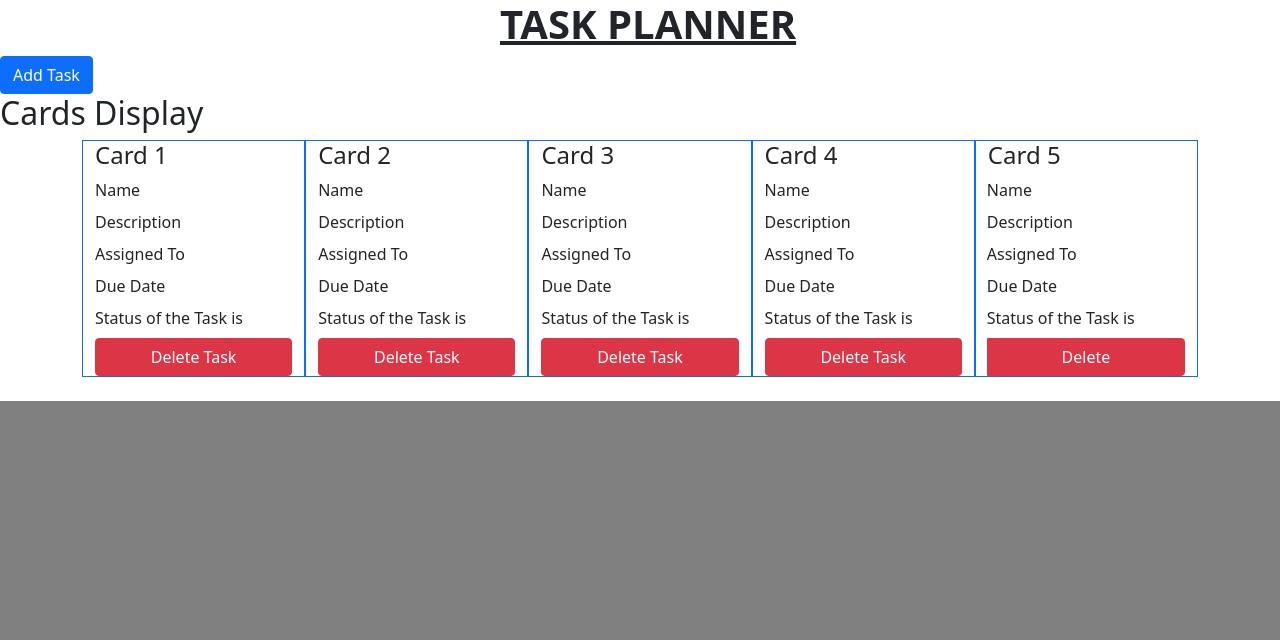
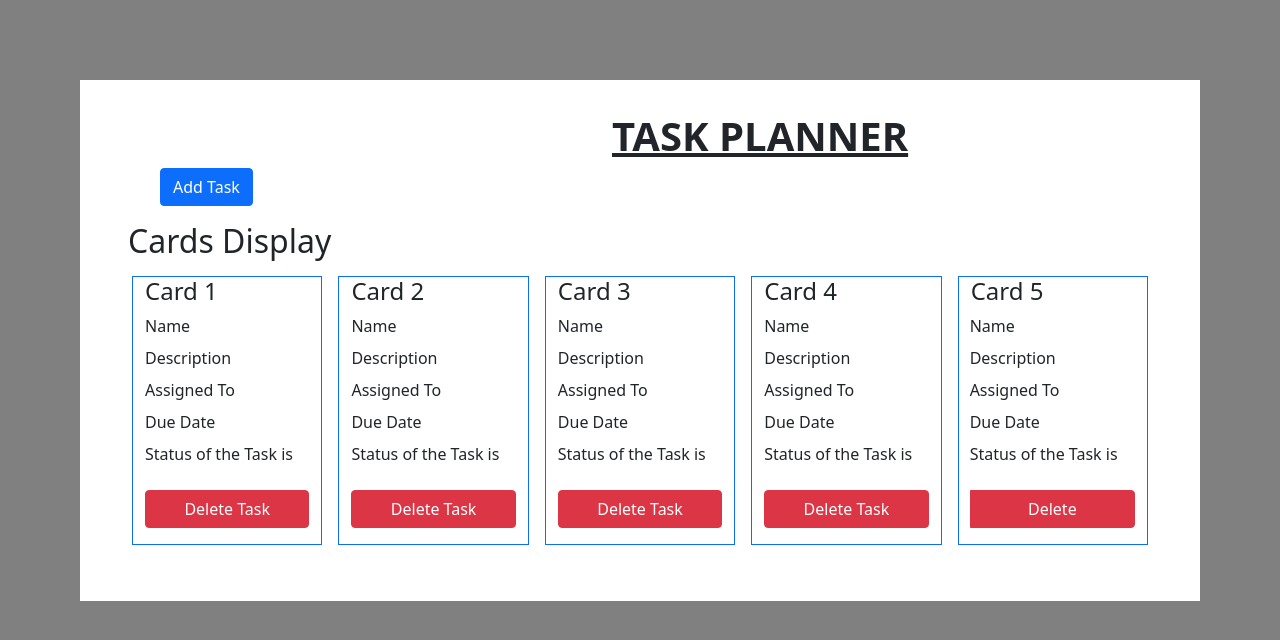
Before and after one commit to JWD5/FinalProject-JWD, a plain HTML site: page index.html in a window 1280 px wide. Drawn offline with nearby package versions, Linux system fonts and the light colour scheme.

Commit message:
Commit after changing cards layout

```diff
--- a/css/styles.css
+++ b/css/styles.css
@@ -1,5 +1,11 @@
 html{
     background-color: gray;
+}
+body{
+    margin: 5rem;
+    padding: 2rem;
+
+
 }
 .taskpage{
     /* display: inline-flex; */
@@ -13,6 +19,7 @@ html{
 }
 .homepage{
     display: flex;
+
     justify-content:space-between;
     align-items: flex-start;
     flex-direction: row;
@@ -43,7 +50,7 @@ html{
     flex-direction: column;
 }
 .add{
-    margin: left 200px;
+    margin-left: 3rem;
 }
 h1{
     margin-left: 500px;
--- a/index.html
+++ b/index.html
@@ -11,77 +11,78 @@
     <title>Task Planner</title>
   </head>
   <body>
-      <h1><u>TASK PLANNER </u></h1>
+     <h1> <u> TASK PLANNER  </u></h1>
+
 
     <!-- Add Button -->
       <button type="button" class="btn btn-primary add" data-bs-toggle="modal" data-bs-target="#exampleModal">
         Add Task
       </button>
         <!-- Card 1 Starts here -->
-         <h2>Cards Display</h2>
+         <h2 class="my-3 mx-3">Cards Display</h2>
      <div class="container homepage bd-highlight ">
         <!-- Layout Page starts here -->
         <!-- <div class="container cards "> -->
-          <div class="container card1 border border-primary">
+          <div class="container card1 border border-primary mx-2">
           <h4>Card 1</h4>
           <label for="formGroupExampleInput" class="form-label">Name</label>
           <label for="formGroupExampleInput" class="form-label">Description</label>
           <label for="formGroupExampleInput" class="form-label">Assigned To</label>
           <label for="formGroupExampleInput" class="form-label">Due Date</label>
           <label for="formGroupExampleInput" class="form-label">Status of the Task is</label>
-          <button type="button" class="btn btn-danger">Delete Task</button>
+          <button type="button" class="btn btn-danger my-3">Delete Task</button>
             <!-- Card List starts here -->
           </div>
 
          <!-- Card 2 Starts here -->
         <!-- Card list starts here -->
-        <div class="container card2 border border-primary">
+        <div class="container card2 border border-primary mx-2">
             <h4>Card 2</h4>
             <label for="formGroupExampleInput" class="form-label">Name</label>
             <label for="formGroupExampleInput" class="form-label">Description</label>
             <label for="formGroupExampleInput" class="form-label">Assigned To</label>
             <label for="formGroupExampleInput" class="form-label">Due Date</label>
             <label for="formGroupExampleInput" class="form-label">Status of the Task is</label>
-            <button type="button" class="btn btn-danger">Delete Task</button>
+            <button type="button" class="btn btn-danger my-3">Delete Task</button>
               <!-- Card List starts here -->
             </div>
         <!-- Card 2 Ends here -->
 
         <!-- Card 3 Starts here -->
-        <div class="container card3 border border-primary">
+        <div class="container card3 border border-primary mx-2">
           <h4>Card 3</h4>
           <label for="formGroupExampleInput" class="form-label">Name</label>
           <label for="formGroupExampleInput" class="form-label">Description</label>
           <label for="formGroupExampleInput" class="form-label">Assigned To</label>
           <label for="formGroupExampleInput" class="form-label">Due Date</label>
           <label for="formGroupExampleInput" class="form-label">Status of the Task is</label>
-          <button type="button" class="btn btn-danger">Delete Task</button>
+          <button type="button" class="btn btn-danger my-3">Delete Task</button>
             <!-- Card List starts here -->
           </div><!-- Card 3 Ends here -->
 
         <!-- Card 4 Starts here -->
-        <div class="container card4 border border-primary">
+        <div class="container card4 border border-primary mx-2">
           <h4>Card 4</h4>
           <label for="formGroupExampleInput" class="form-label">Name</label>
           <label for="formGroupExampleInput" class="form-label">Description</label>
           <label for="formGroupExampleInput" class="form-label">Assigned To</label>
           <label for="formGroupExampleInput" class="form-label">Due Date</label>
           <label for="formGroupExampleInput" class="form-label">Status of the Task is</label>
-          <button type="button" class="btn btn-danger">Delete Task</button>
+          <button type="button" class="btn btn-danger my-3">Delete Task</button>
 
             <!-- Card List starts here -->
           </div>
             <!-- Card 4 Ends here -->
 
            <!-- Card 5 Starts here -->
-            <div class="container card5 input-group border border-primary">
+            <div class="container card5 input-group border border-primary mx-2">
           <h4>Card 5</h4>
           <label for="formGroupExampleInput" class="form-label">Name</label>
           <label for="formGroupExampleInput" class="form-label">Description</label>
           <label for="formGroupExampleInput" class="form-label">Assigned To</label>
           <label for="formGroupExampleInput" class="form-label">Due Date</label>
           <label for="formGroupExampleInput" class="form-label">Status of the Task is</label>
-          <a href="#" class="btn btn-danger">Delete</a>
+          <a href="#" class="btn btn-danger my-3">Delete</a>
           <!-- <button type="button" class="btn btn-danger">Delete Task</button> -->
             <!-- Card List starts here -->
           </div><!-- Card 5 Ends here -->
```
